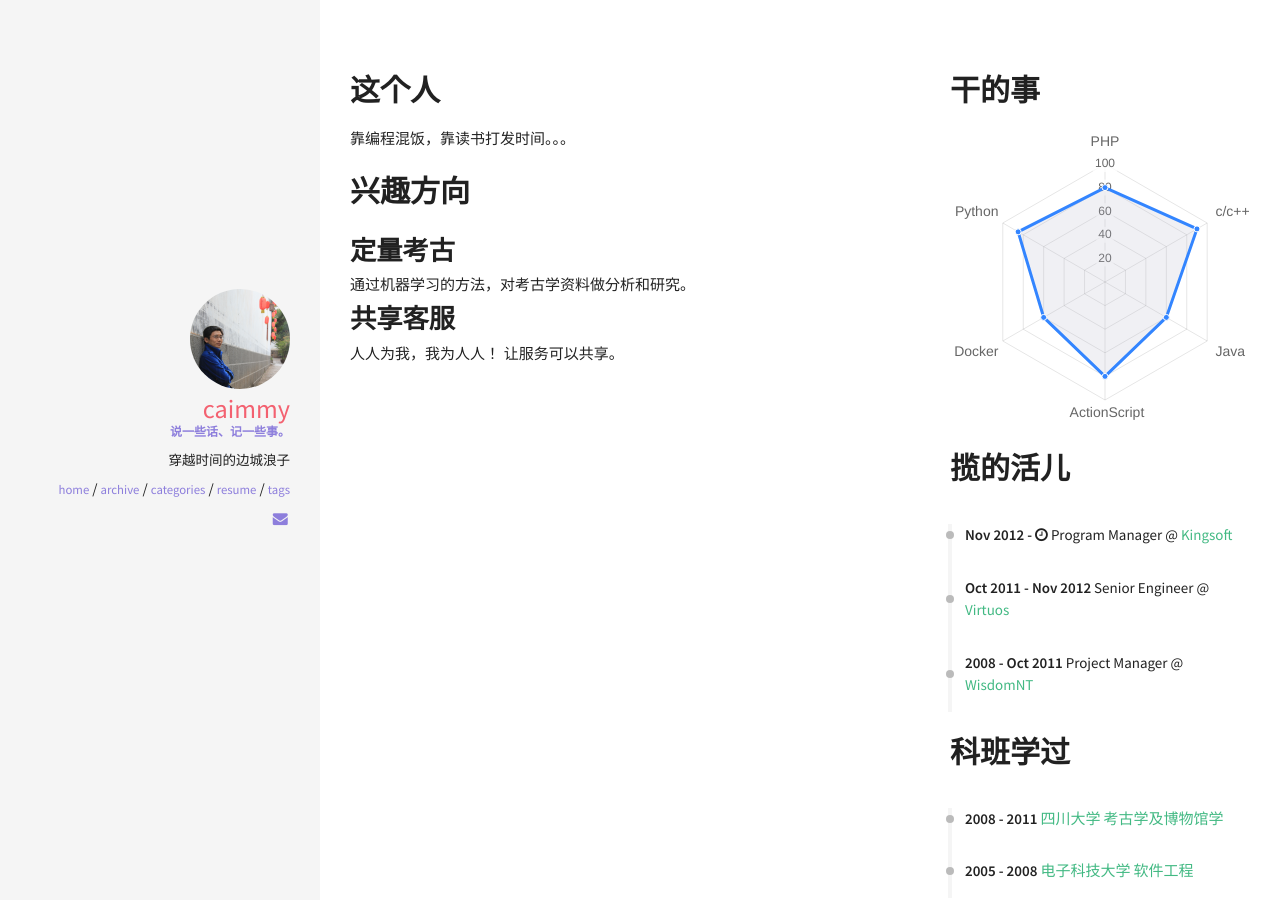
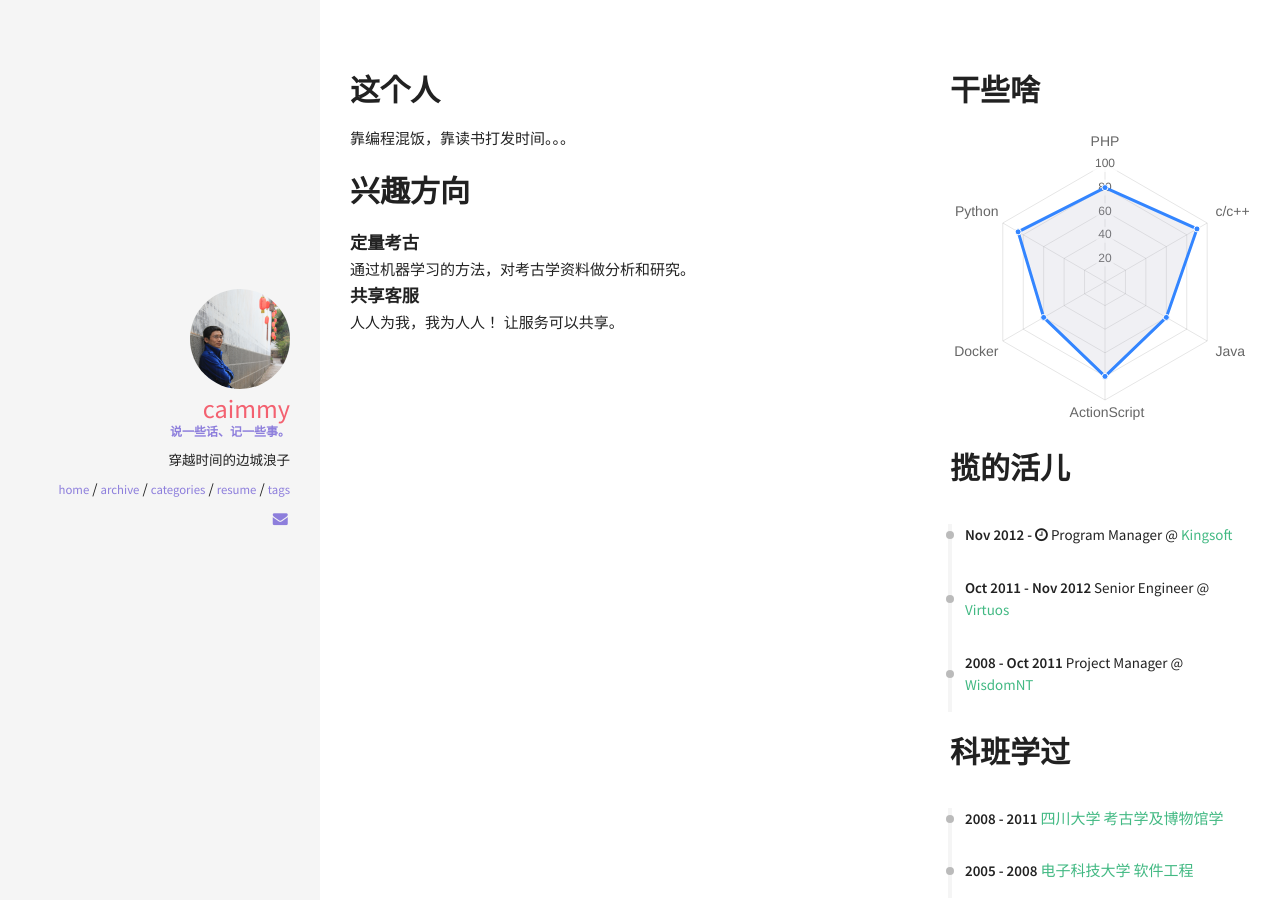
Before and after one commit to caimmy/caimmy.github.io, a Jekyll site: the page built from resume.html, in a window 1280 px wide. Built offline with Jekyll 4.4.1, drawn with Linux system fonts in a browser that asks for light colours; nearby versions of some CDN libraries.

Commit message:
更换模板

```diff
--- a/_includes/sections/projects.html
+++ b/_includes/sections/projects.html
@@ -2,14 +2,14 @@
 
     <div class="row">
             <div class="col">
-                <h2 style="margin: 0">定量考古</h2>
+                <h5 style="margin: 0">定量考古</h5>
                 <p style="margin: 0">通过机器学习的方法，对考古学资料做分析和研究。</p>
 
             </div>
     </div>
     <div class="row">
             <div class="col">
-                <h2 style="margin: 0">共享客服</h2>
+                <h5 style="margin: 0">共享客服</h5>
                 <p style="margin: 0">人人为我，我为人人！ 让服务可以共享。</p>
 
             </div>
--- a/_includes/sections/skills.html
+++ b/_includes/sections/skills.html
@@ -1,6 +1,6 @@
 <script src="https://cdnjs.cloudflare.com/ajax/libs/Chart.js/2.6.0/Chart.min.js"></script>
-<h1><span data-i18n="skills.my_skills">干的事</span></h1>
-<canvas id="{{ site.data.index.skills.id }}" height="300" width="300"></canvas>
+<h1><span data-i18n="skills.my_skills">干些啥</span></h1>
+<canvas id="{{ site.data.index.skills.id }}" height="260" width="260"></canvas>
 <script>
     var ctx = document.getElementById("{{ site.data.index.skills.id }}");
     var data = {
```
